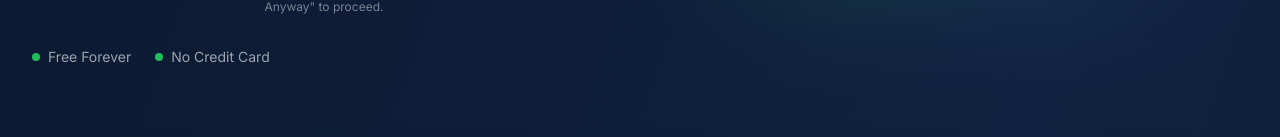
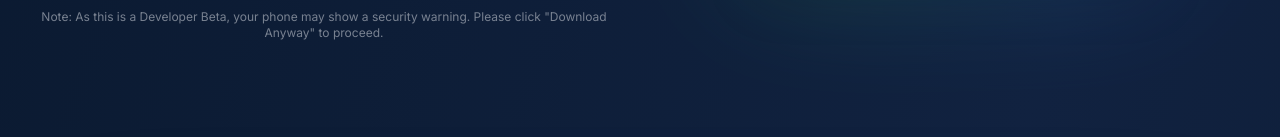
Before and after one commit to mishrayash01/GroVize-Website, a React (Vite) app: page / in a window 1280 px wide. Shown: the part 619-756 px from the top of the page. Built offline with nearby package versions, Linux system fonts and the light colour scheme.

Commit message:
Remove free forever and no credit card labels

```diff
--- a/src/react-app/pages/Home.tsx
+++ b/src/react-app/pages/Home.tsx
@@ -138,22 +138,6 @@ export default function Home() {
                 <p className="text-xs text-gray-400 opacity-75">
                   Note: As this is a Developer Beta, your phone may show a security warning. Please click "Download Anyway" to proceed.
                 </p>
-              </motion.div>
-
-              <motion.div
-                initial={{ opacity: 0 }}
-                animate={{ opacity: 1 }}
-                transition={{ duration: 0.8, delay: 0.8 }}
-                className="mt-8 flex items-center space-x-6 text-sm text-gray-400"
-              >
-                <div className="flex items-center space-x-2">
-                  <div className="w-2 h-2 bg-green-500 rounded-full animate-pulse" />
-                  <span>Free Forever</span>
-                </div>
-                <div className="flex items-center space-x-2">
-                  <div className="w-2 h-2 bg-green-500 rounded-full animate-pulse" />
-                  <span>No Credit Card</span>
-                </div>
               </motion.div>
             </div>
 
```
Also changed, not shown: 1 other file (tests, documents, lock files or other folders).
